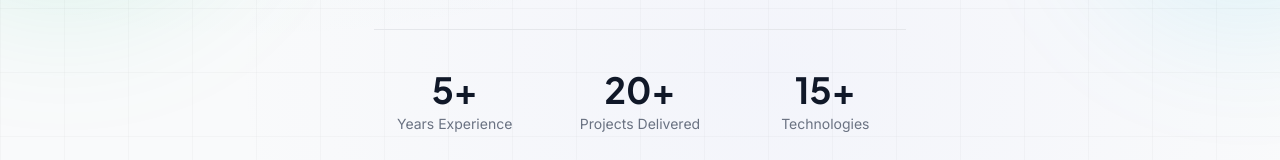
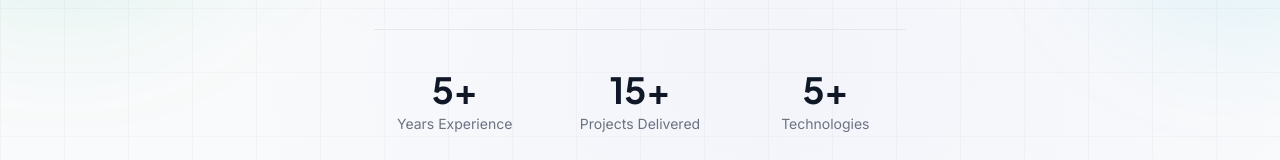
Before and after one commit to Albertjr009/Portfolio, a React (Vite) app: page / in a window 1280 px wide. Shown: the part 568-728 px from the top of the page. Built offline with nearby package versions, Linux system fonts and the light colour scheme; no server answers.

Commit message:
minor word swaps

```diff
--- a/src/data/portfolio.js
+++ b/src/data/portfolio.js
@@ -9,8 +9,8 @@ export const personalInfo = {
   resumeUrl: "/Albert-Jnr-CV.pdf",
   stats: [
     { label: "Years Experience", value: "5+" },
-    { label: "Projects Delivered", value: "20+" },
-    { label: "Technologies", value: "15+" },
+    { label: "Projects Delivered", value: "15+" },
+    { label: "Technologies", value: "5+" },
   ],
 }
 
```
